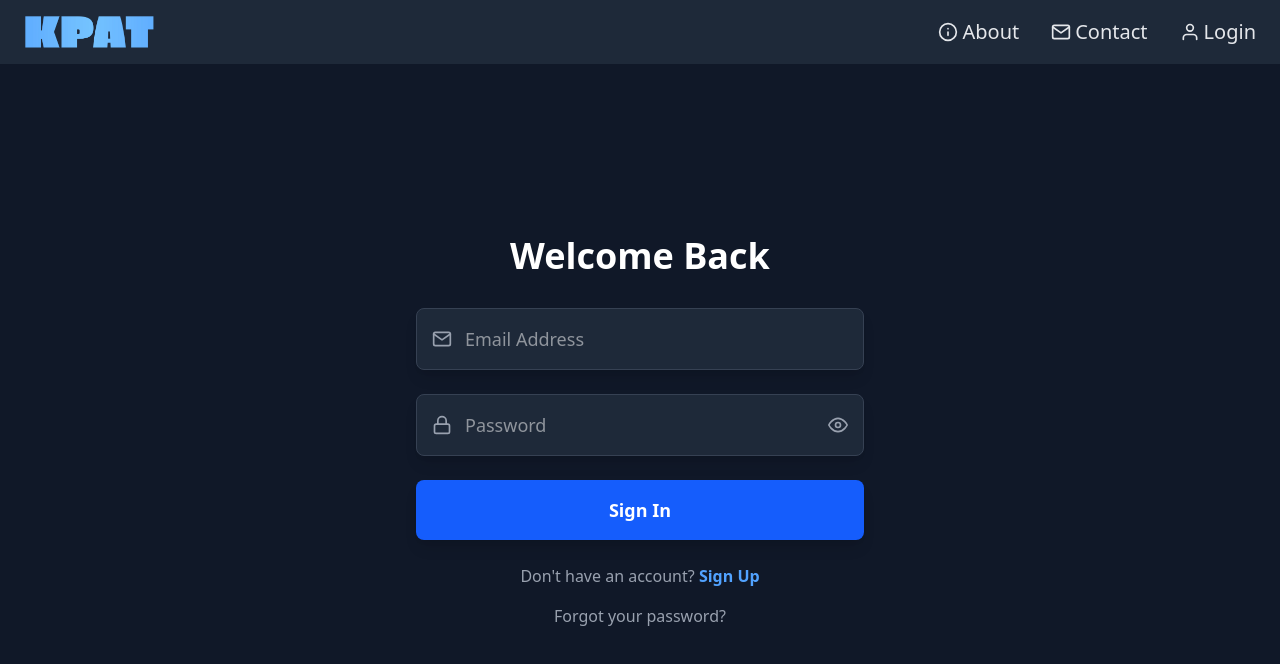
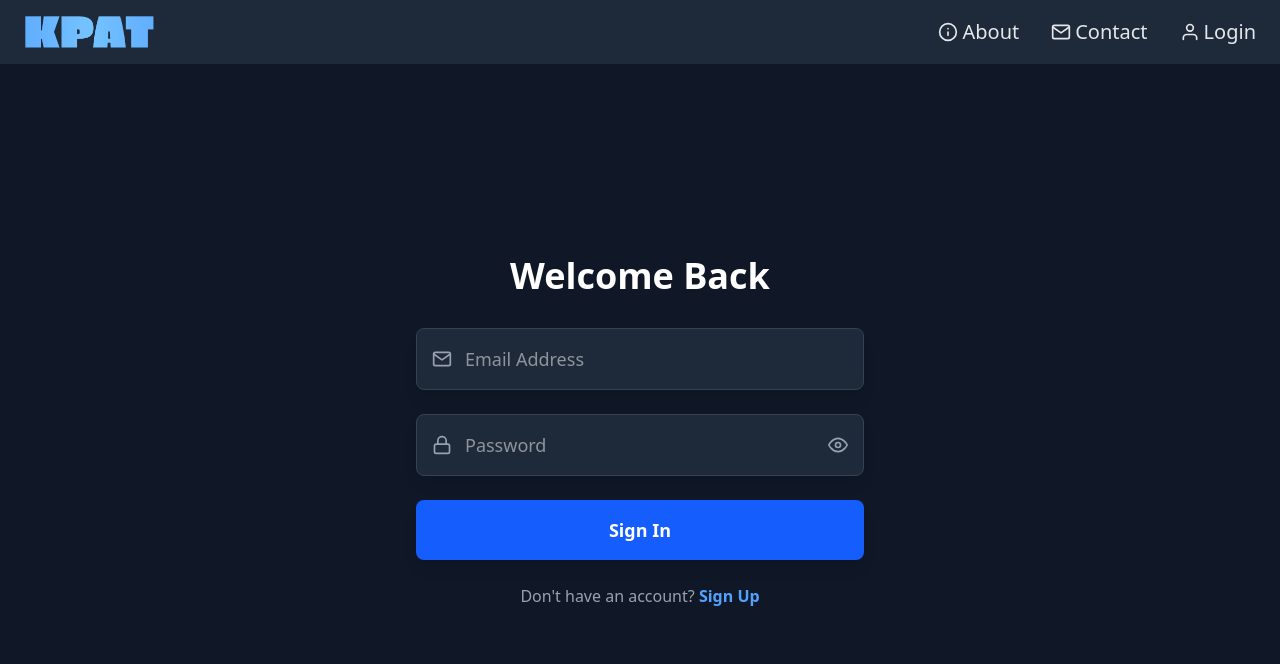
Before and after one commit to KrishPatel1404/ai-webapp-builder, a React (Vite) app in the folder client/: page /login in a window 1280 px wide. Shown: the top 664 px of the page. Built offline with nearby package versions, Linux system fonts and the light colour scheme.

Commit message:
Remove 'Forgot your password?' link from Login
Deleted the 'Forgot your password?' link from the login form UI

```diff
--- a/client/src/Login.jsx
+++ b/client/src/Login.jsx
@@ -190,18 +190,6 @@ function Login() {
               {isSignup ? "Sign In" : "Sign Up"}
             </button>
           </p>
-
-          {/* Forgot password link (only for login) */}
-          {!isSignup && (
-            <p className="text-center mt-4">
-              <a
-                href="#"
-                className="text-gray-400 hover:text-blue-300 transition-colors duration-200"
-              >
-                Forgot your password?
-              </a>
-            </p>
-          )}
         </div>
       </div>
     </div>
```
